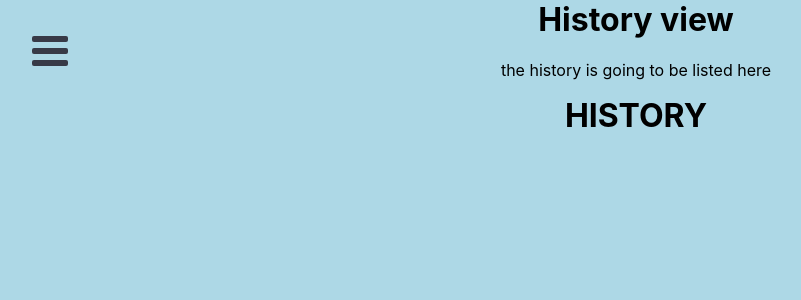
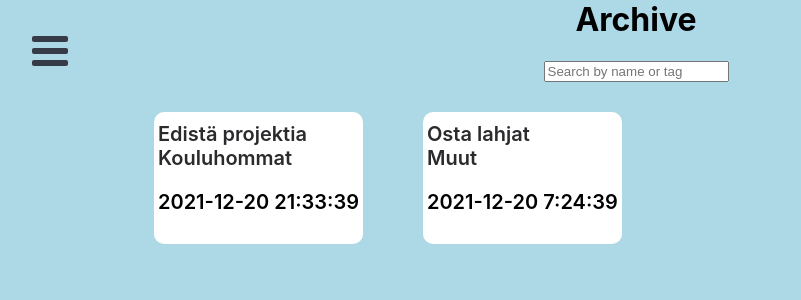
Before and after one commit to V15A/ToDo-app, a React (Create React App) app: page /history in a window 1280 px wide. Shown: the top 300 px of the page, without its empty margins (4-805 px from the left). Built offline with nearby package versions, Linux system fonts and the light colour scheme; data requests are answered from the project's data file.

Commit message:
now renders list of done tasks similar to App.js

```diff
--- a/src/routes/history.jsx
+++ b/src/routes/history.jsx
@@ -1,12 +1,85 @@
 import Sidebar from "../sidebar";
+import CreateList from "../taskList";
+import React, { useState, useEffect } from "react";
 
 export default function History() {
-  return (
-    <main className="history">
-      <Sidebar />
-      <h1>History view</h1>
-      <p>the history is going to be listed here</p>
-      <h1>HISTORY</h1>
-    </main>
-  );
+  const [search, setSearch] = useState("");
+  const [data, setData] = useState([]);
+  const [isLoading, setIsLoading] = useState(true);
+
+  useEffect(() => {
+    async function getData() {
+      try {
+        const res = await fetch("http://localhost:3010/tasks");
+        const json = await res.json();
+        setData(json);
+        setIsLoading(false);
+      } catch (err) {
+        console.log(err);
+      }
+    }
+    getData();
+  }, []);
+
+  const handleSearch = (event) => {
+    setSearch(event.target.value);
+  };
+
+  if (isLoading) {
+    return (
+      <h1 style={{ position: "absolute", left: "50%", top: "50%" }}>
+        LOADING...
+      </h1>
+    );
+  } else if (window.visualViewport.width < 800) {
+    return (
+      <main className="history">
+        <Sidebar />
+        <h1>Archive</h1>
+        <div>
+          <div>
+            {" "}
+            <input
+              placeholder="Search by name or tag"
+              value={search}
+              onChange={handleSearch}
+            ></input>{" "}
+          </div>
+          <ul>
+            <CreateList
+              {...data}
+              search={search}
+              status="done"
+              update={"toggleUpdate"}
+            />
+          </ul>
+        </div>
+      </main>
+    );
+  } else {
+    return (
+      <main className="history">
+        <Sidebar />
+        <h1>Archive</h1>
+        <div>
+          <div>
+            {" "}
+            <input
+              placeholder="Search by name or tag"
+              value={search}
+              onChange={handleSearch}
+            ></input>{" "}
+          </div>
+          <div className="list-container">
+            <CreateList
+              {...data}
+              search={search}
+              status="done"
+              update={"toggleUpdate"}
+            />
+          </div>
+        </div>
+      </main>
+    );
+  }
 }
```
